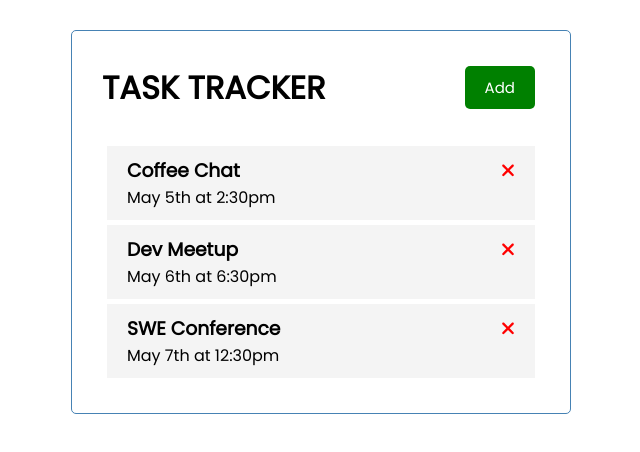
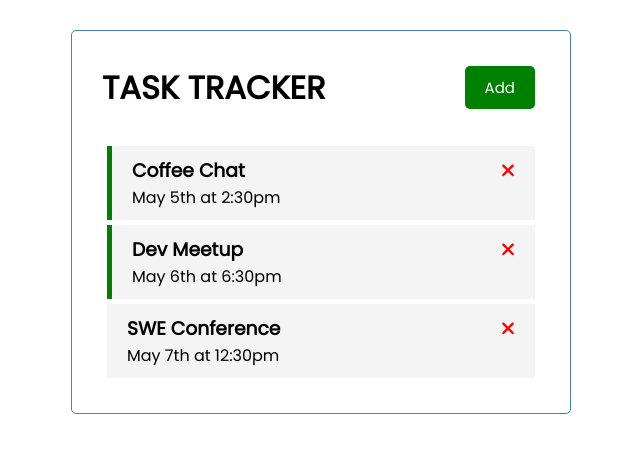
Before and after one commit to JawaraGordon/angular-task-tracker, an Angular app: page / in a window 1280 px wide. Shown: the top 452 px of the page, without its empty margins (319-959 px from the left). Built offline with nearby package versions, Linux system fonts and the light colour scheme; data requests are answered from the project's data file.

Commit message:
set task reminder true class if true in db

```diff
--- a/src/app/components/task-item/task-item.component.html
+++ b/src/app/components/task-item/task-item.component.html
@@ -1,4 +1,5 @@
-<div class="task">
+<!-- add task reminder class if reminder === true -->
+<div [ngClass]="{ reminder: task.reminder }" class="task">
   <h3>
     {{ task.text }}
     <fa-icon
```
